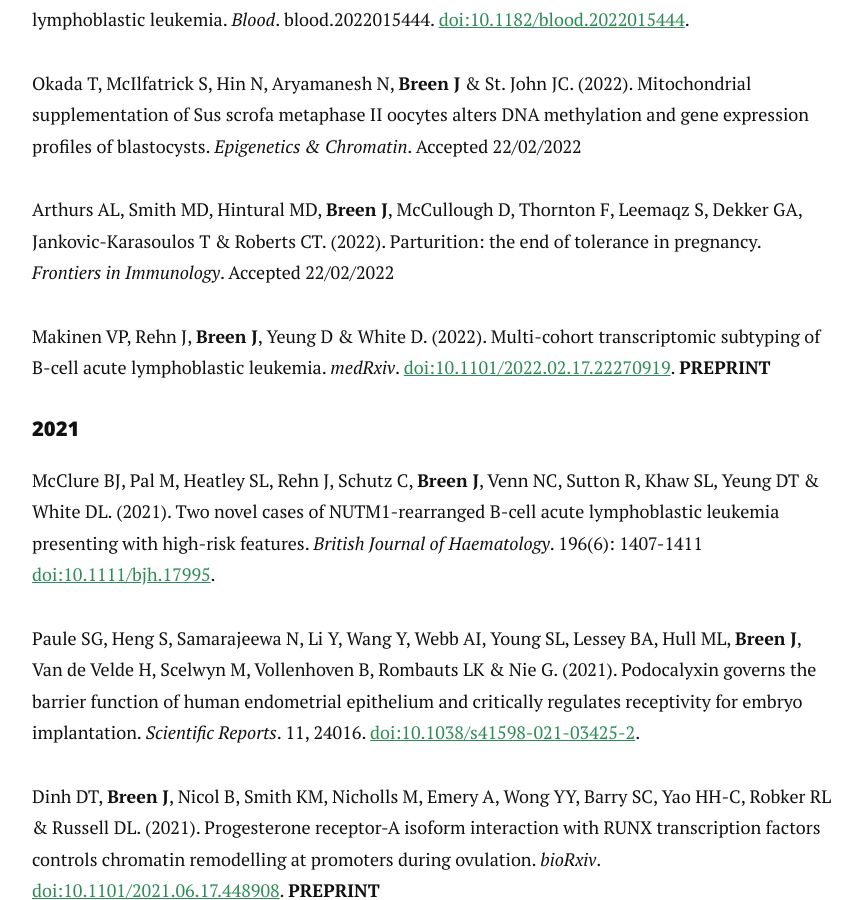
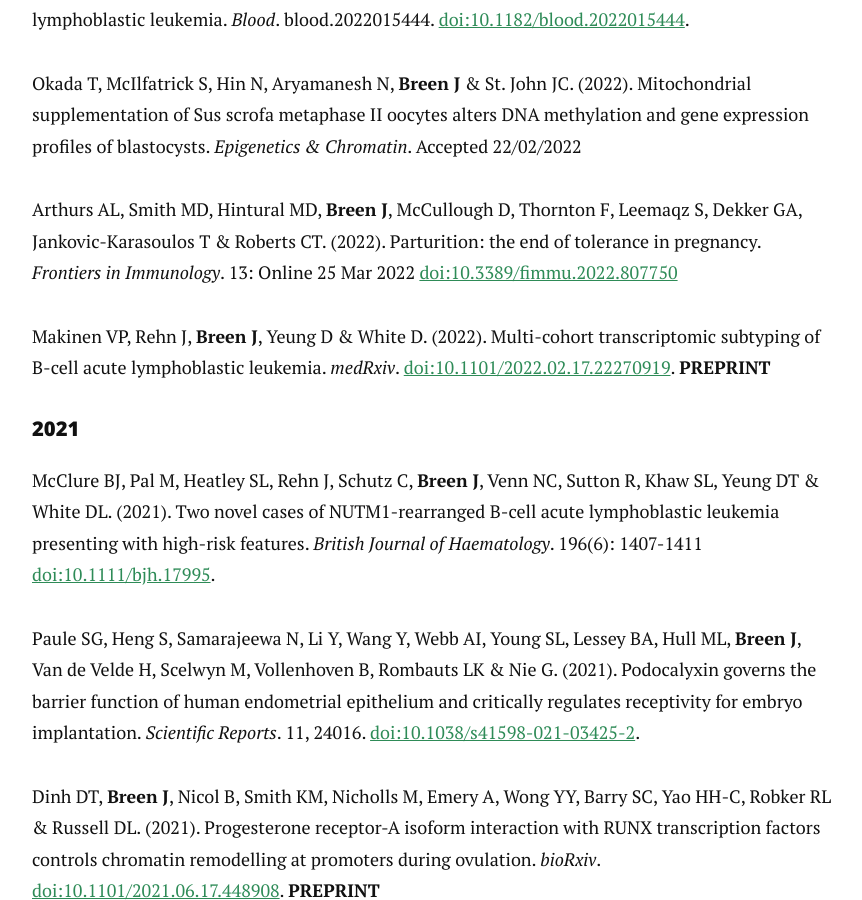
Before and after one commit to jimmybgammyknee/jimmybgammyknee.github.io, a Jekyll site: the page built from cv.md, in a window 1280 px wide and 900 px high, scrolled down 2926 px. Shown: the whole window, without its empty margins (208-1070 px from the left). Built offline with Jekyll 4.4.1, drawn with Linux system fonts in a browser that asks for light colours; nearby versions of some CDN libraries.

```diff
--- a/cv.md
+++ b/cv.md
@@ -79,7 +79,7 @@
 
 Okada T, McIlfatrick S, Hin N, Aryamanesh N, **Breen J** & St. John JC. (2022). Mitochondrial supplementation of Sus scrofa metaphase II oocytes alters DNA methylation and gene expression profiles of blastocysts. _Epigenetics & Chromatin_. Accepted 22/02/2022
 
-Arthurs AL, Smith MD, Hintural MD, **Breen J**, McCullough D, Thornton F, Leemaqz S, Dekker GA, Jankovic-Karasoulos T & Roberts CT. (2022). Parturition: the end of tolerance in pregnancy. _Frontiers in Immunology_. Accepted 22/02/2022
+Arthurs AL, Smith MD, Hintural MD, **Breen J**, McCullough D, Thornton F, Leemaqz S, Dekker GA, Jankovic-Karasoulos T & Roberts CT. (2022). Parturition: the end of tolerance in pregnancy. _Frontiers in Immunology_. 13: Online 25 Mar 2022 [doi:10.3389/fimmu.2022.807750](https://doi.org/10.3389/fimmu.2022.807750)
 
 Makinen VP, Rehn J, **Breen J**, Yeung D & White D. (2022). Multi-cohort transcriptomic subtyping of B-cell acute lymphoblastic leukemia. _medRxiv_. [doi:10.1101/2022.02.17.22270919](https://doi.org/10.1101/2022.02.17.22270919). **PREPRINT**
 
```
